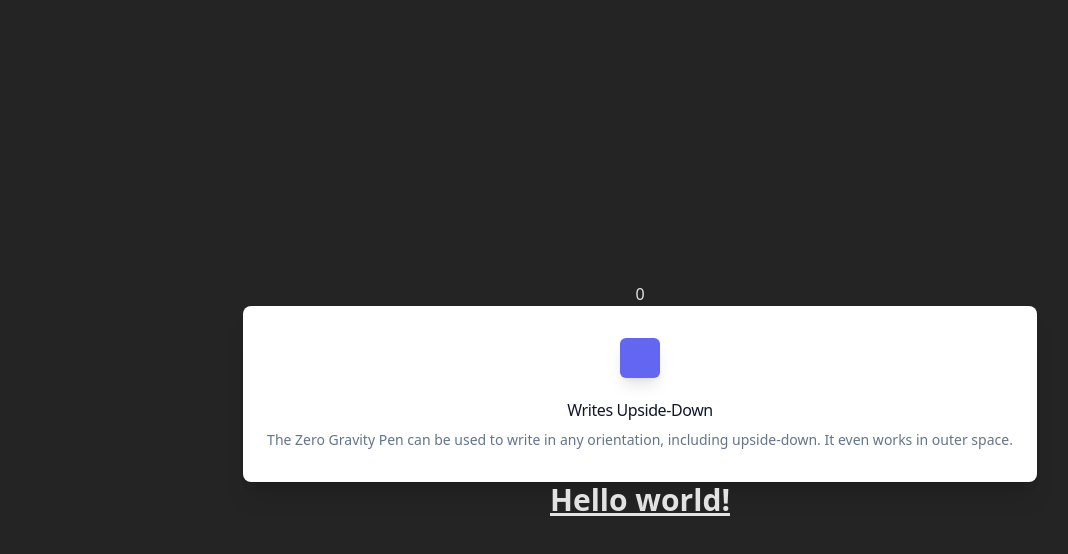
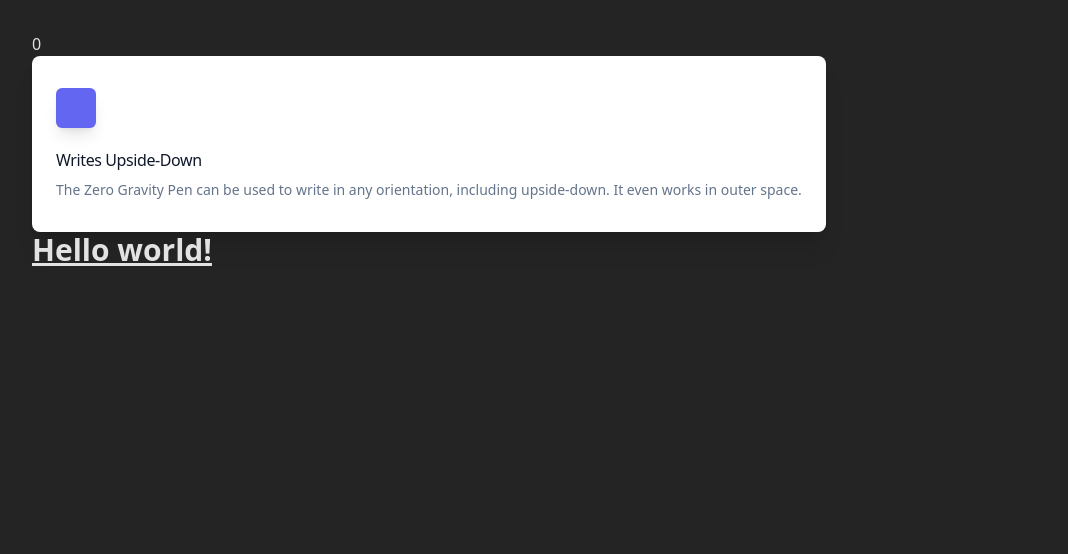
Before and after one commit to sidneyfrancois/simple-vue-project, a Vue app: page / in a window 1280 px wide. Shown: the top 554 px of the page, without its empty margins (0-1068 px from the left). Built offline with nearby package versions, Linux system fonts and the light colour scheme.

Commit message:
adjust some default css

```diff
--- a/src/style.css
+++ b/src/style.css
@@ -11,13 +11,9 @@ body {
   margin: 0;
   display: flex;
   place-items: center;
-  min-width: 320px;
-  min-height: 100vh;
 }
 
 #app {
   max-width: 1280px;
-  margin: 0 auto;
   padding: 2rem;
-  text-align: center;
 }
```
